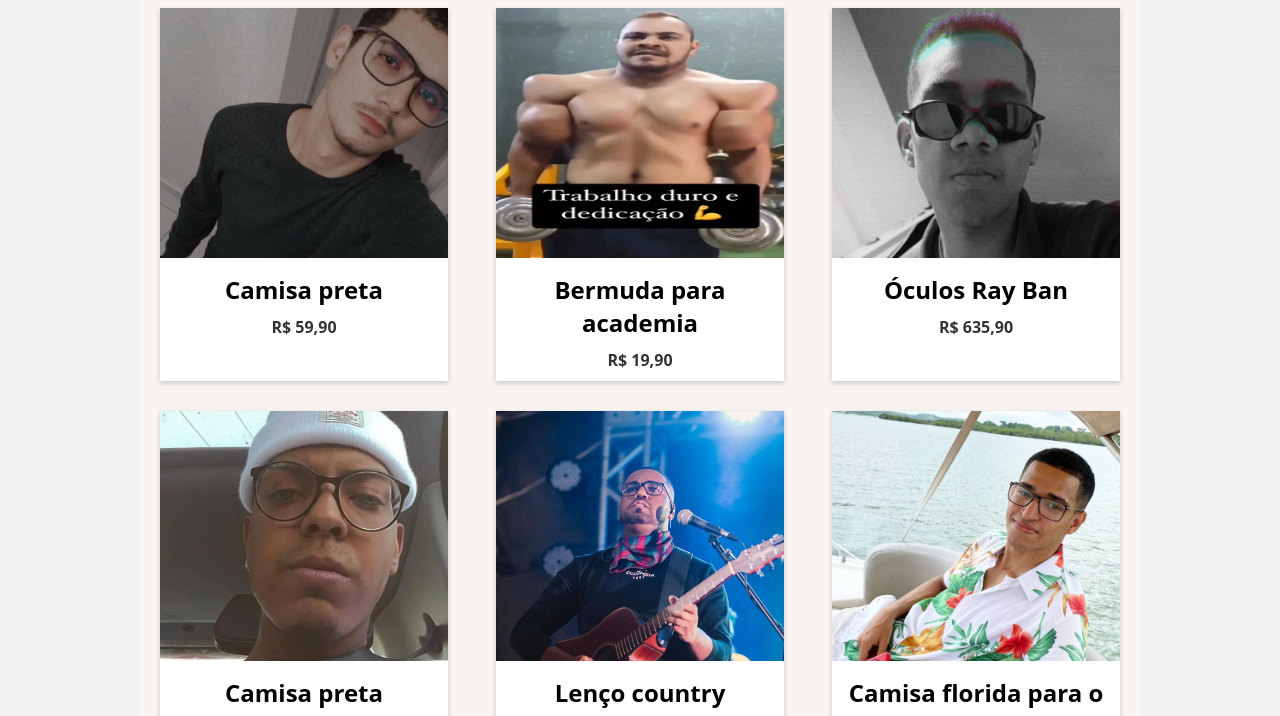
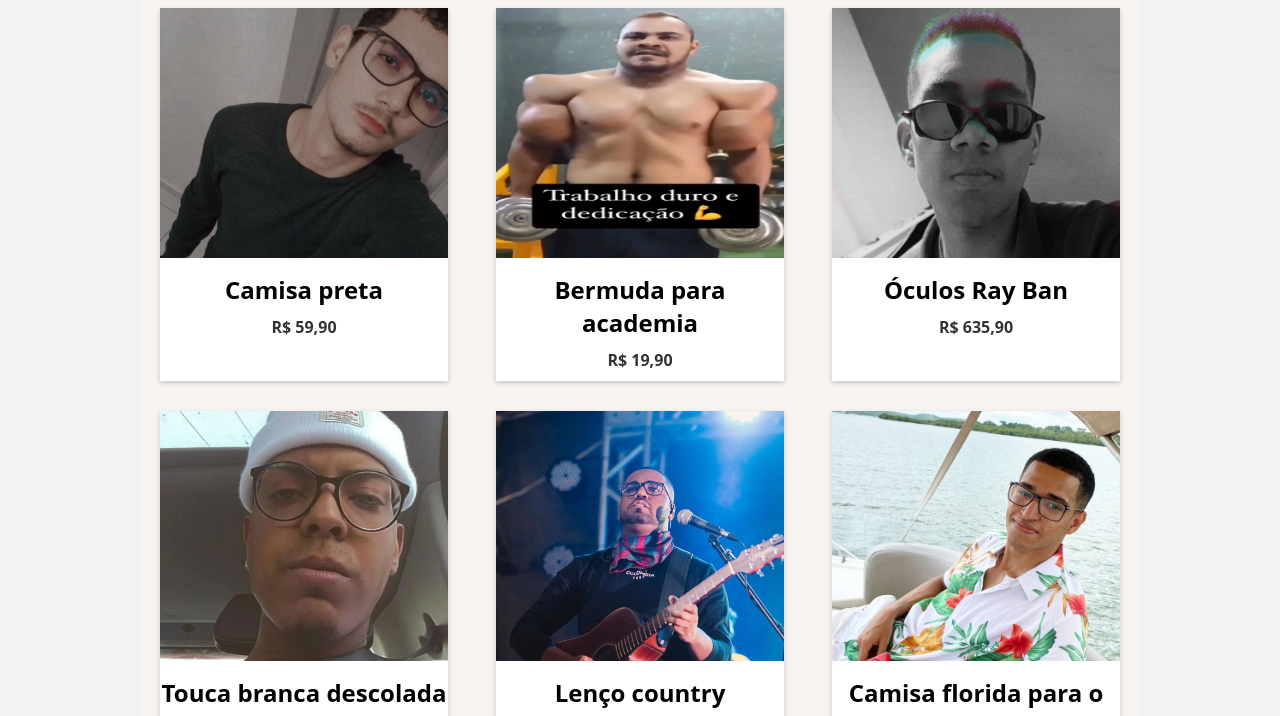
Before and after one commit to GabryelKadmo/ExercicioNavegacaoWEB, a plain HTML site: page store.html in a window 1280 px wide. Shown: the part 212-928 px from the top of the page. Drawn offline with nearby package versions, Linux system fonts and the light colour scheme; a script that the page names is missing.

Commit message:
Add files via upload

```diff
--- a/store.html
+++ b/store.html
@@ -65,7 +65,7 @@
 
 			<div class="product">
 				<img src="images/Venasestileira.png" alt="Imagem do Produto">
-				<h2>Camisa preta</h2>
+				<h2>Touca branca descolada</h2>
 				<p>R$ 59,90</p>
 			</div>
 
```
